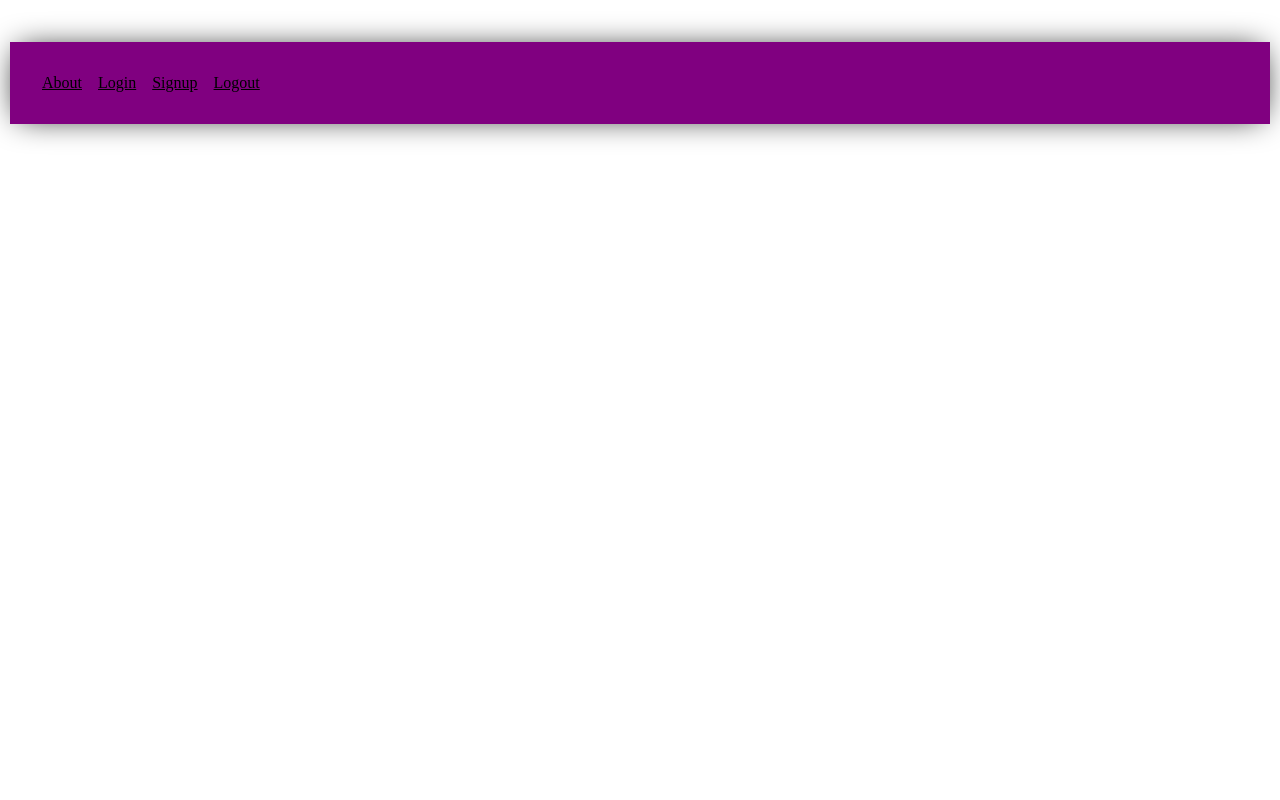
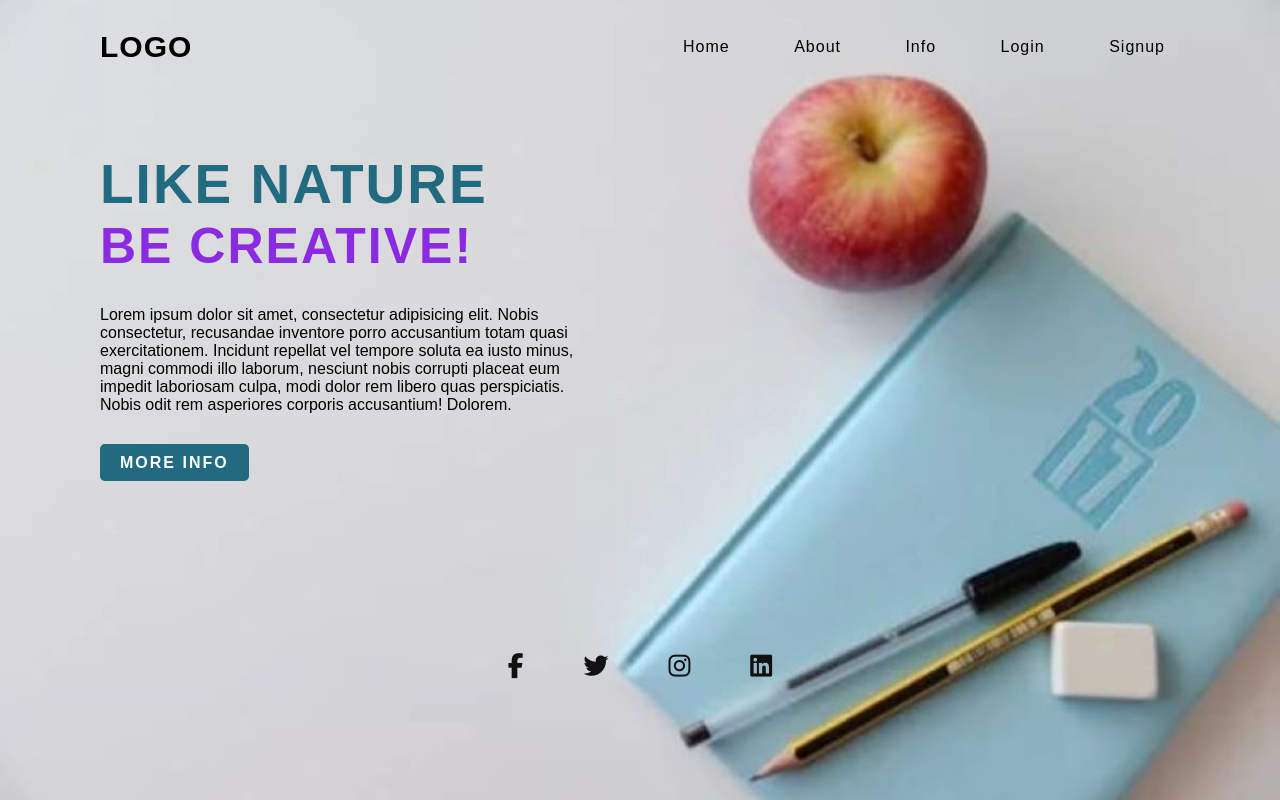
Before and after one commit to KARENKAMORI/flask_schl, a Flask app: page / in a window 1280 px wide. Run offline with Flask 3, Linux system fonts and the light colour scheme.

Commit message:
requirements

```diff
--- a/app.py
+++ b/app.py
@@ -30,9 +30,17 @@ login_manager.login_view = "login"
 def load_user(lecturer_id):
     return Lecturer.query.get(int(lecturer_id))
 
-# @login_manager.user_loader
+@login_manager.user_loader
+def load_user(student_id):
+    return Student.query.get(int(student_id))
 
 # database table
+
+# student
+class Student(db.Model, UserMixin):
+    id = db.Column(db.Integer, primary_key=True)
+    username = db.Column(db.String(20), nullable=False, unique=True)
+    password = db.Column(db.String(80), nullable=False)
 
 # lecturer table
 class Lecturer(db.Model, UserMixin):
@@ -101,6 +109,7 @@ def login():
     form = LoginForm()
     if form.validate_on_submit():
         lecturer = Lecturer.query.filter_by(username=form.username.data).first() # check if user exists
+        student = Student.query.filter_by(username=form.username.data).first()
         session['username'] = form.username.data
         # If they are, check their password hash
         if lecturer:
@@ -108,6 +117,13 @@ def login():
                 session["username"] = form.username.data
                 login_user(lecturer)
                 return redirect(url_for('lecturer'))
+        elif student:
+            if bcrypt.check_password_hash(student.password, form.password.data):
+                session["username"] = form.username.data
+                login_user(student)
+                return redirect(url_for('student'))
+        else:
+            return f"User Not found"
     return render_template('login.html', form=form)
 
 @app.route("/logout", methods=['GET', 'POST'])
@@ -127,6 +143,16 @@ def lecturer():
     else:
         return "Not logged in"
 
+# lecturer dashboard
+@app.route("/student", methods=['GET', 'POST'])
+@login_required
+def student():
+    username = session.get('username')
+    if username:
+        return render_template('student.html', username=username)
+    else:
+        return "Not logged in"
+
 # SIGNUP
 @app.route("/signup", methods=['GET', 'POST'])
 def signup():
@@ -135,7 +161,13 @@ def signup():
     if form.validate_on_submit():
         hashed_password = bcrypt.generate_password_hash(form.password.data)
         new_user = Lecturer(username=form.username.data, password=hashed_password)
-        db.session.add(new_user)
+        std_user=form.username.data
+        if reg_validator(std_user):
+            new_student = Student(username=std_user, password=hashed_password)
+            if new_student:
+                db.session.add(new_student)
+        else:
+            db.session.add(new_user)
         db.session.commit()
         return redirect(url_for('login'))
 
--- a/static/main.css
+++ b/static/main.css
@@ -8,72 +8,224 @@
     min-height: 100vh;
 }
 
-h2{
-    margin: 1.25cm 0 0;
+/* HOME: LANDING PAGE */
+*{
+    margin: 0;
+    padding: 0;
+    box-sizing:border-box;
+    font-family: sans-serif;
 }
 
-/* NAVIGATION BAR */
-header{
-    padding: 0;
-    background: #fff;
-    position: fixed;
-    left: 0;
-    top:0;
-    bottom: 0;
+section{
+    position: relative;
+    width: 100%;
+    min-height: 100vh;
     display: flex;
     flex-direction: column;
+    justify-content: flex-start;
+    background: url(/static/school.jpg)no-repeat;
+    background-size: cover;
+    background-position: center;
 }
 
-.nav{
-    padding: 2px;
-    flex-grow: 1;
+header{
+    position: relative;
+    top:0;
+    width: 100%;
+    padding: 30px 100px;
+    display: flex;
+    justify-content: space-between;
+    align-items: center;
 }
 
-.nav__list{
-    height: 100%;
-    margin: 2em 0;
-    padding: 2em;
-    box-shadow: 0 0 2rem -0.5rem rgba(0, 0, 0, 2);
-    list-style: none;
-    display: flex;
-    gap: 1em;
-    background: purple;
+header .logo{
+    position: relative;
+    color: #000;
+    font-size: 30px;
+    text-decoration: none;
+    text-transform: uppercase;
+    font-weight: 800;
+    letter-spacing: 1px;
 }
 
-.navig_list{
-    height: 100%;
-    margin: 2em 0;
-    padding: 2em;
-    box-shadow: 0 0 2rem -0.5rem rgba(0, 0, 0, 2);
-    list-style: none;
-    display: flex;
-    /* flex-direction: column; */
-    gap: 1em;
-    background: purple;
+header .navigation a{
+    color: #000;
+    text-decoration: none;
+    font-weight: 500;
+    letter-spacing: 1px;
+    padding: 2px 15px;
+    border-radius: 20px;
+    transition-property: background;
 }
 
-.nav__list a, .navig_list a{
-    color: var(--clr-primary);
+header .navigation a:not(:last-child){
+    margin-right: 30px;
 }
 
-.nav__list a:hover,
-.navig_list a:hover,
-.nav__list a:focus
-.navig_list a:focus {
-    color: var(--clr-body);
+header .navigation a:hover{
+    background: rgb(105, 105, 172);
 }
 
-.nav__list li:nth-of-type(1){
-    margin-top:auto;
+.content{
+    max-width: 500px;
+    margin: 60px 100px;
 }
 
-/* .nav__list li:nth-of-type(2){
-    margin-top: auto;
+.content .info h2{
+    color: #226A80;
+    font-size: 55px;
+    text-transform: uppercase;
+    font-weight: 800;
+    letter-spacing: 2px;
+    line-height: 60px;
+    margin-bottom: 30px;
 }
 
-.navig_list li:nth-of-type(3){
-    margin-top: auto;
-} */
+.content .info h2 span{
+    color: blueviolet;
+    font-size: 50px;
+    font-weight: 600;
+}
+
+.content .info p{
+    font-size: 16px;
+    font-weight: 500;
+    margin-bottom: 40px;
+}
+
+.content .info-btn{
+    color: #fff;
+    background: #226A80;
+    text-decoration: none;
+    text-transform: uppercase;
+    font-weight: 700;
+    letter-spacing: 2px;
+    padding: 10px 20px;
+    border-radius: 5px;
+    transition: 0.3s;
+    transition-property: background;
+}
+
+.media-icons{
+    display: flex;
+    justify-content: center;
+    align-items: center;
+    margin: auto;
+    transition: 0.3s;
+    transition-property: transform;
+}
+
+.media-icons a{
+    position: relative;
+    color: #111;
+    font-size: 25px;
+}
+
+.media-icons a:not(:last-child){
+    margin-right: 60px;
+}
+
+.media-icons a:hover{
+    transform: scale(1.5);
+}
+
+label{
+    display: none;
+}
+
+#check{
+    z-index: 3;
+    display: none;
+}
+
+@media (max-width: 960px){
+    header .navigation{
+        display: none;
+    }
+    label{
+        display: block;
+        font-size: 25px;
+        cursor: pointer;
+        transition: 0.3s;
+        transition-property: color;
+    }
+    label:hover{
+        color: #5211a7;
+    }
+    label .fa-x{
+        display: none;
+    }
+    #check:checked ~ header .navigation{
+        z-index: 2;
+        position: fixed;
+        background: rgba(144, 223, 255, 0.9);
+        top: 0;
+        bottom: 0;
+        right: 0;
+        left: 0;
+        display: flex;
+        flex-direction: column;
+        justify-content: center;
+        align-items: center;
+    }
+
+    #check:checked ~ header .navigation a{
+        font-weight: 700;
+        margin-right: 0;
+        margin-bottom: 50px;
+        letter-spacing: 2px;
+    }
+
+    #check:checked ~ header label .fa-bars{
+        display: none;
+    }
+
+    #check:checked ~ header label .fa-x{
+        z-index: 2;
+        display:block;
+        position: fixed;
+    }
+
+    label .fa-bars{
+        position: absolute;
+    }
+
+    header .logo{
+        position: absolute;
+        bottom: -6px;
+    }
+
+    .content .info h2{
+        font-size: 45px;
+        line-height: 50px;
+    }
+
+    .content .info h2 span{
+        font-size: 40px;
+        font-weight: 600;
+    }
+
+    .content .info p{
+        font-size: 14px;
+    }
+}
+
+@media (max-width: 560px){
+    .content .info h2{
+        font-size: 35px;
+        line-height: 40px;
+    }
+
+    .content .info h2 span{
+        font-size: 30px;
+        font-weight: 600;
+    }
+
+    .content .info p{
+        font-size: 14px;
+    }
+}
+
 
 /* ABOUT PAGE */
 .leadership{
--- a/templates/home.html
+++ b/templates/home.html
@@ -5,9 +5,41 @@
     <meta name="viewport" content="width=device-width, initial-scale=1.0">
     <title>Home</title>
     <link rel="stylesheet" href="/static/main.css">
+    <link rel="stylesheet" href="https://cdnjs.cloudflare.com/ajax/libs/font-awesome/6.5.1/css/all.min.css">
 </head>
 <body>
-    <nav class="nav">
+    <section>
+        <input type="checkbox" id="check">
+        <header>
+            <h2><a href="#" class="logo">Logo</a></h2>
+            <div class="navigation">
+                <a href="#">Home</a>
+                <a href="{{url_for('about')}}">About</a>
+                <a href="#">Info</a>
+                <a href="{{url_for('login')}}">Login</a>
+                <a href="{{url_for('signup')}}">Signup</a>
+            </div>
+            <label for="check">
+                <i class="fa-solid fa-bars"></i>
+                <i class="fa-solid fa-x"></i>
+            </label>
+        </header>
+        <div class="content">
+            <div class="info">
+                <h2>Like Nature<br><span>Be Creative!</span></h2>
+                <p>Lorem ipsum dolor sit amet, consectetur adipisicing elit. Nobis consectetur, recusandae inventore porro accusantium totam quasi exercitationem. Incidunt repellat vel tempore soluta ea iusto minus, magni commodi illo laborum, nesciunt nobis corrupti placeat eum impedit laboriosam culpa, modi dolor rem libero quas perspiciatis. Nobis odit rem asperiores corporis accusantium! Dolorem.</p>
+                <a href="#" class="info-btn">More Info</a>
+            </div>
+        </div>
+        <div class="media-icons">
+            <a href="#"><i class="fa-brands fa-facebook-f"></i></a>
+            <a href="#"><i class="fa-brands fa-twitter"></i></a>
+            <a href="#"><i class="fa-brands fa-instagram"></i></a>
+            <a href="#"><i class="fa-brands fa-linkedin"></i></a>
+        </div>
+    </section>
+
+    <!-- <nav class="nav">
         <ul class="nav__list">
             <li><a href="{{url_for('about')}}">About</a></li>
             <li><a href="{{url_for('login')}}">Login</a></li>
@@ -16,6 +48,6 @@
         </ul>
     </nav>
     {% block content %}
-    {% endblock %}
+    {% endblock %} -->
 </body>
 </html>
```
Also changed, not shown: requirements.txt (added, +9 -0 lines), templates/layout.html (+20 -2 lines), templates/lecturer.html (+32 -12 lines), instance/db.sqlite3, static/school.jpg (added), 5 other files.
